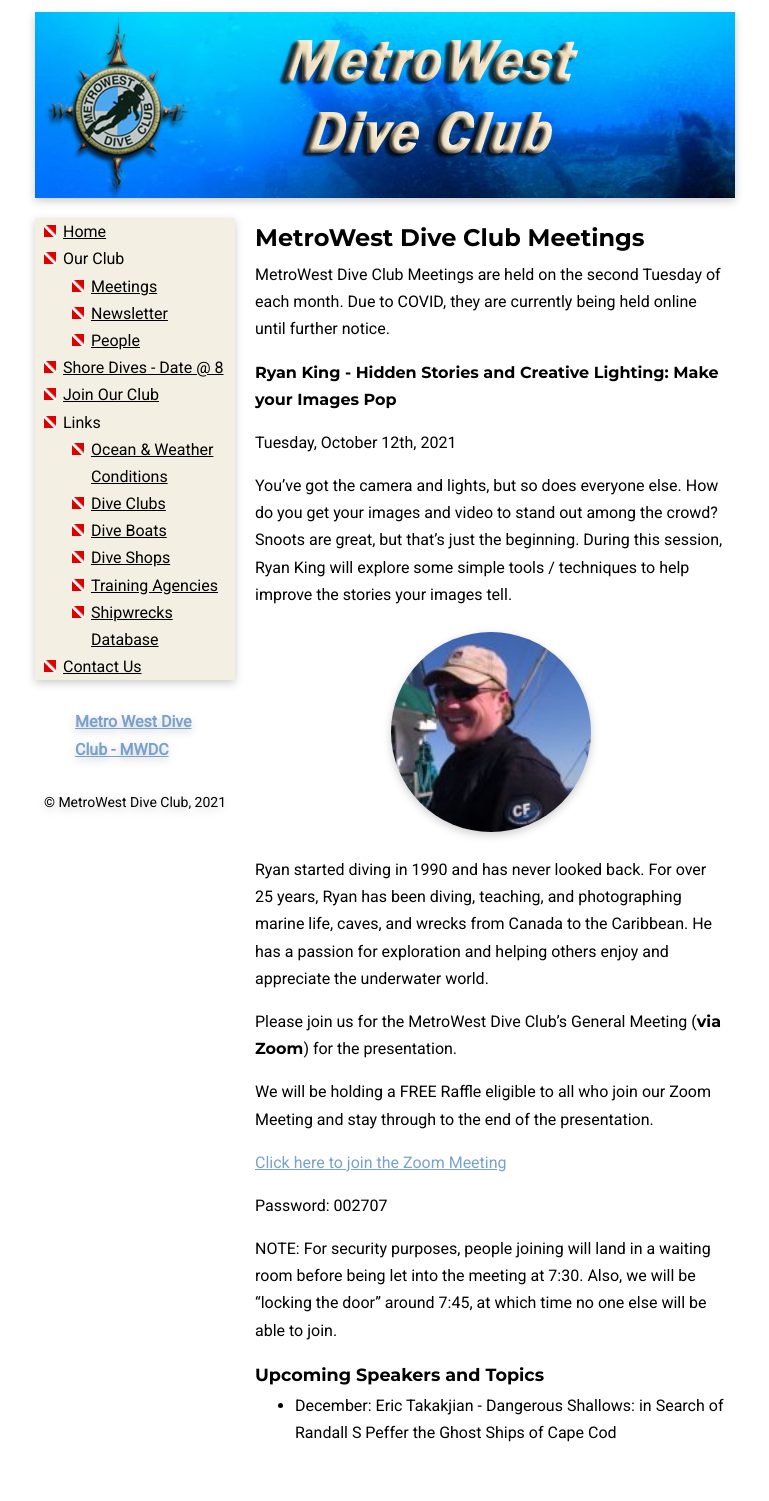
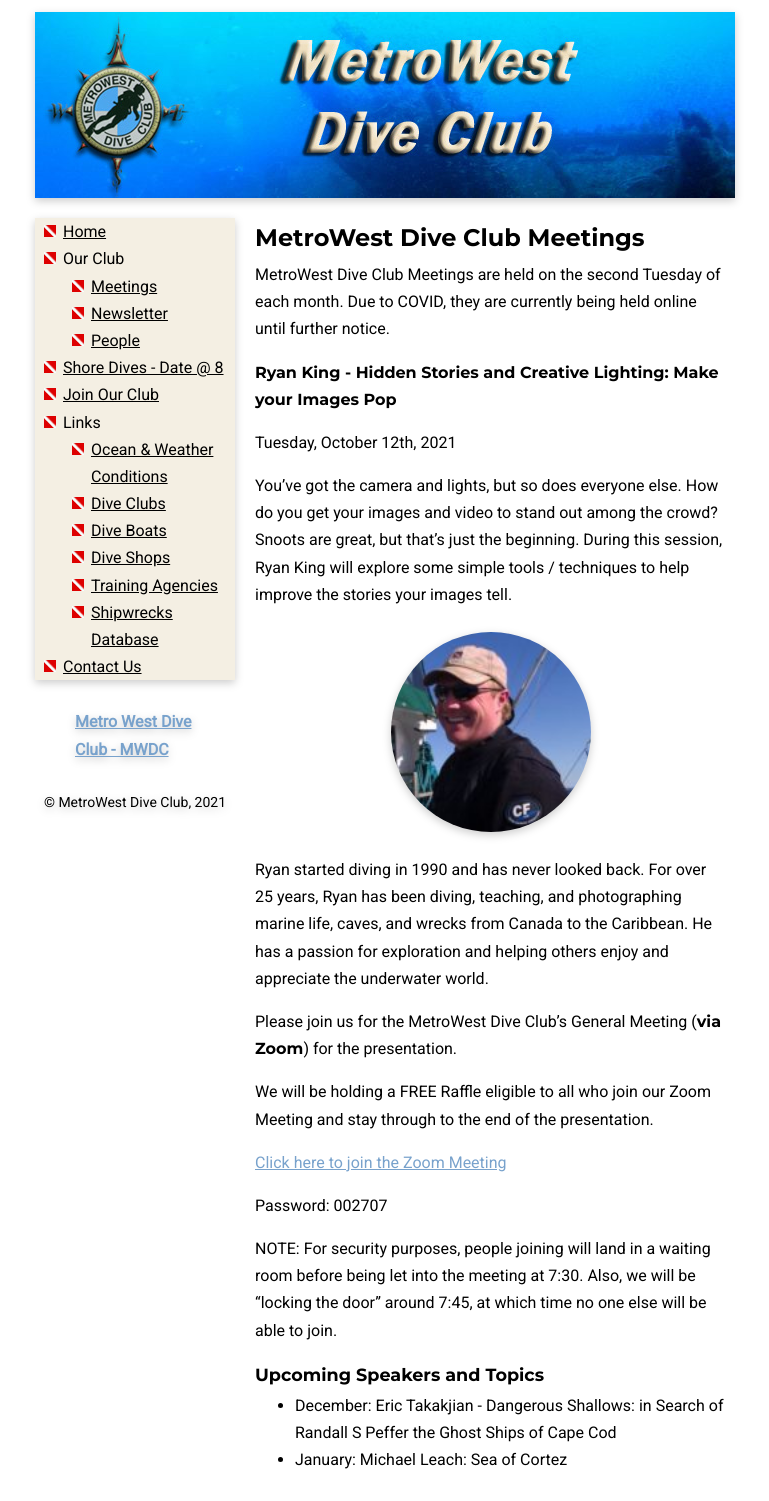
Before and after one commit to MetroWestDiveClub/mwdc, a Jekyll site: the page built from docs/meetings.md, in a window 1280 px wide. Shown: the whole page, without its empty margins (255-1024 px from the left). Built offline with Jekyll 4.4.1, drawn with Linux system fonts in a browser that asks for light colours; before the commit the page ends 1474 px from its top, so only the background shows below that.

Commit message:
Update meetings.md

```diff
--- a/docs/meetings.md
+++ b/docs/meetings.md
@@ -33,3 +33,4 @@
 
 - December: Eric Takakjian - Dangerous Shallows: in Search of Randall S Peffer
   the Ghost Ships of Cape Cod
+- January: Michael Leach: Sea of Cortez
```
